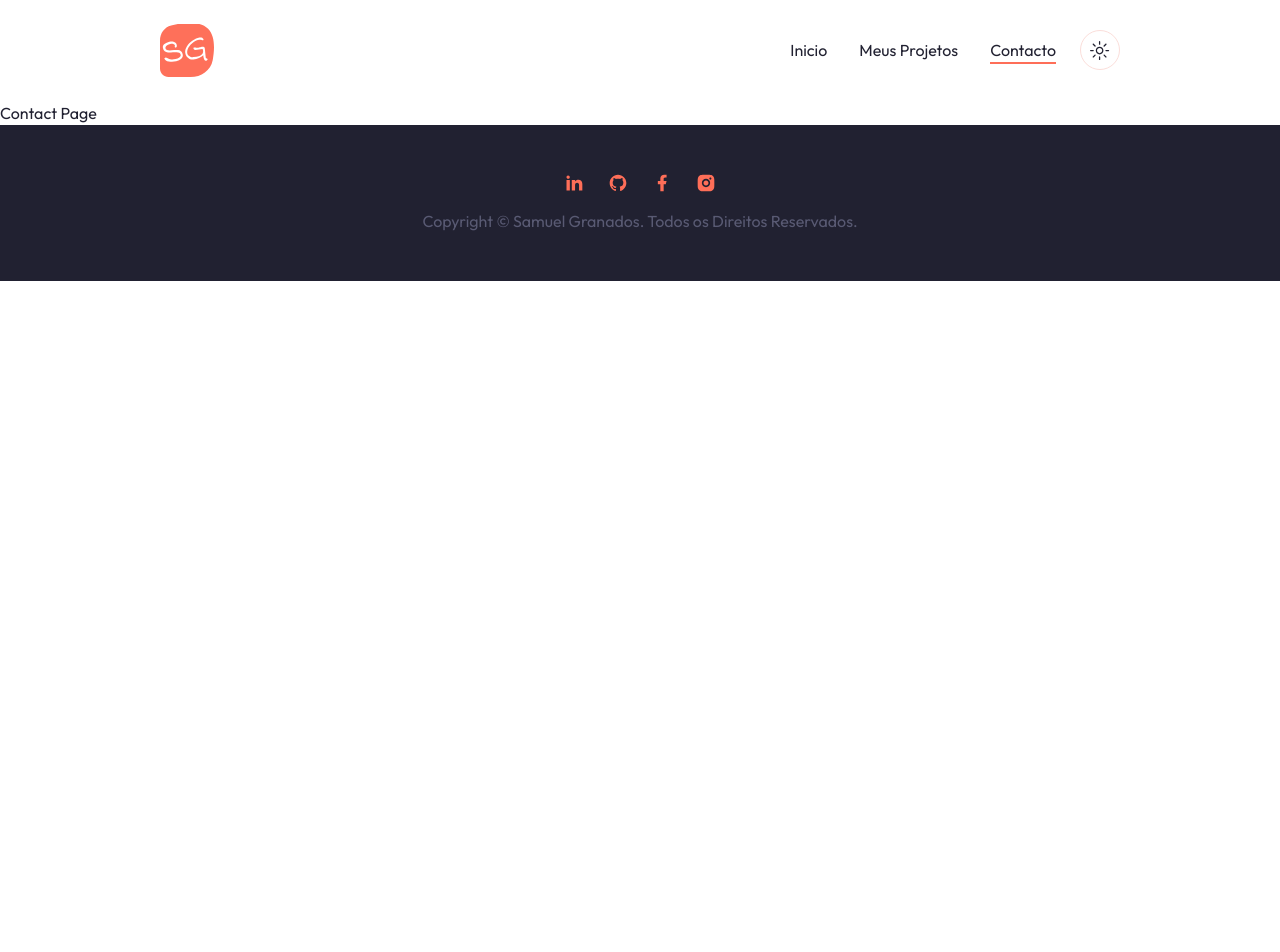
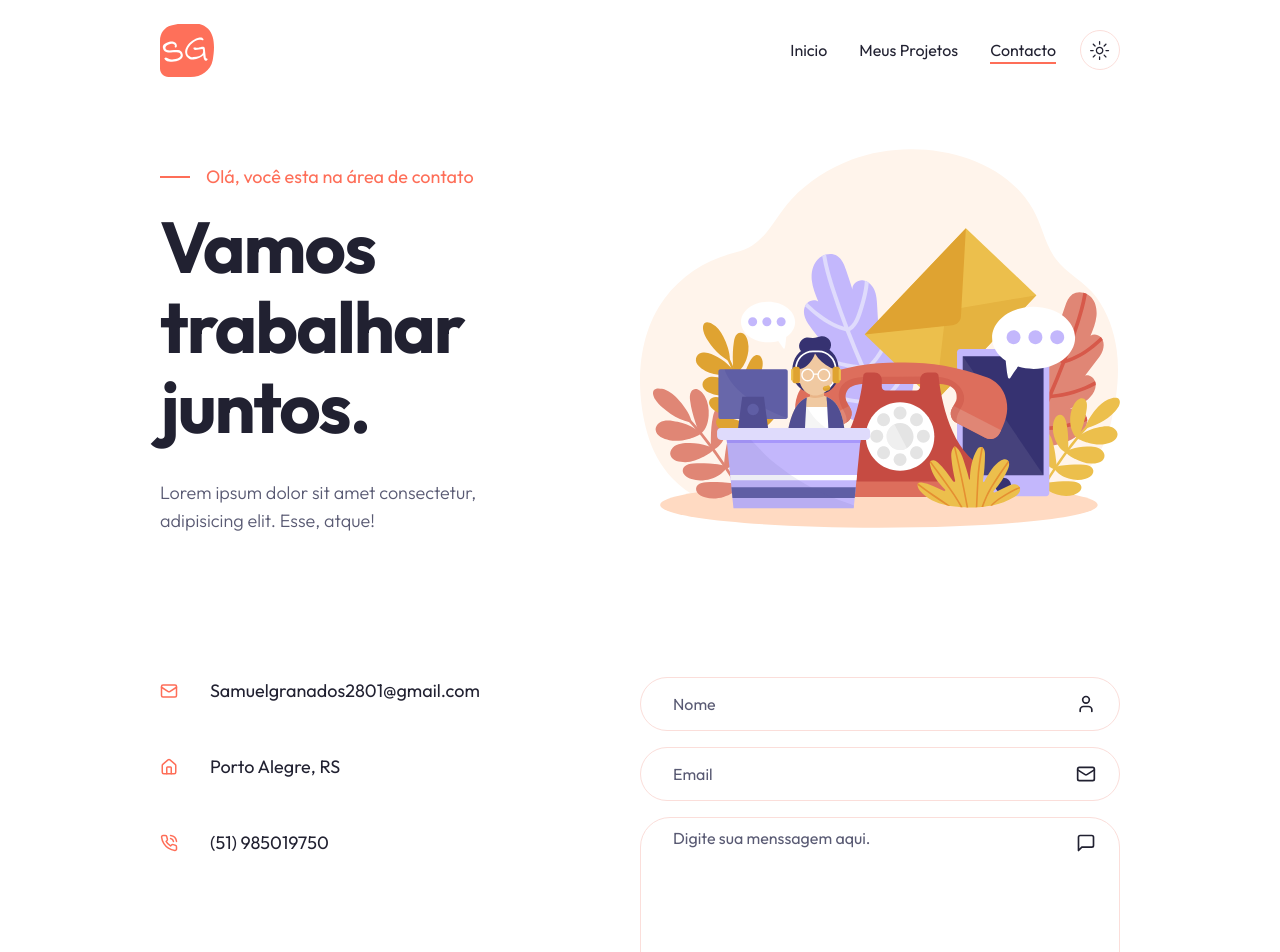
Before and after one commit to SamuelGranados/samuel-granados, a Next.js app: page /contact in a window 1280 px wide. Shown: the top 952 px of the page. Before the commit the page ends 800 px from the top, so only its background shows below. Built offline with nearby package versions, Linux system fonts and the light colour scheme.

Commit message:
page contact finalizado

```diff
--- a/app/contact/page.jsx
+++ b/app/contact/page.jsx
@@ -1,6 +1,50 @@
+import { MailIcon, HomeIcon, PhoneCall } from 'lucide-react';
+
+// components
+import  Form  from '@/components/Form';
+
 const Contact = () => {
     return (
-        <div>Contact Page</div>
+        <section>
+            <div className="container mx-auto">
+                {/* text & illustration */}
+                <div className='grid xl:grid-cols-2 pt-12 xl:h-[480px] mb-6 xl:mb-24'>
+                    {/* text */}
+                    <div className='flex flex-col justify-center'>
+                        <div className='flex items-center gap-x-4 text-primary text-lg mb-4'>
+                            <span className='w-[30px] h-[2px] bg-primary'></span>
+                            Olá, você esta na área de contato
+                        </div>
+                        <h1 className='h1 max-w-md mb-8'>Vamos trabalhar juntos.</h1>
+                        <p className='subtitle max-w-[400px]'>Lorem ipsum dolor sit amet consectetur, adipisicing elit. Esse, atque!</p>
+                    </div>
+                    {/* illustration */}
+                    <div className='hidden xl:flex w-full bg-contact_illustration_light dark:bg-contact_illustration_dark bg-contain bg-top bg-no-repeat'></div>
+                </div>
+                {/* info text & form */}
+                <div className='grid xl:grid-cols-2 mb-24 xl:mb-32'>
+                    {/* info text */}
+                    <div className='flex flex-col gap-y-4 xl:gap-y-12 mb-12 xl:mb-24 text-base xl:text-lg'>
+                    {/* email */}
+                    <div className='flex items-center gap-x-8'>
+                        <MailIcon size={18} className='text-primary' />
+                        <div>Samuelgranados2801@gmail.com</div>
+                    </div>
+                    {/* addres */}
+                    <div className='flex items-center gap-x-8'>
+                        <HomeIcon size={18} className='text-primary' />
+                        <div>Porto Alegre, RS</div>
+                    </div>
+                    {/* phone */}
+                    <div className='flex items-center gap-x-8'>
+                        <PhoneCall size={18} className='text-primary' />
+                        <div>(51) 985019750</div>
+                    </div>
+                    </div>
+                    <Form />
+                </div>
+            </div>
+        </section>
     );
 };
 
--- a/app/projects/page.jsx
+++ b/app/projects/page.jsx
@@ -90,16 +90,16 @@
 ];
 
 const uniqueCategories = [
-    'todos os Projetos',
+    'projetos',
     ...new Set(projectData.map((item) => item.category)),
 ];
 
 const Projects = () => {
     const [categories, setCategories] = useState(uniqueCategories);
-    const [category, setCategory] = useState('todos os projetos');
+    const [category, setCategory] = useState('projetos');
 
     const filteredProjects = projectData.filter(project => {
-        return category === 'todos os projetos' ? project : project.category === category;
+        return category === 'projetos' ? project : project.category === category;
     });
 
 
--- /dev/null
+++ b/components/Form.jsx
@@ -0,0 +1,34 @@
+'use client';
+
+import { Button } from "./ui/button";
+import { Input } from "./ui/input";
+import { Textarea } from "./ui/textarea";
+import{ User, MailIcon, ArrowRightIcon, MessageSquare } from 'lucide-react';
+
+
+const Form = () => {
+    return (
+        <form className="flex flex-col gap-y-4">
+            {/* input */}
+            <div className="relative flex items-center">
+                <Input type='name' id='name' placeholder='Nome' />
+                <User className="absolute right-6" size={20} />
+            </div>
+            {/* email */}
+            <div className="relative flex items-center">
+                <Input type='email' id='email' placeholder='Email' />
+                <MailIcon className="absolute right-6" size={20} />
+            </div>
+            {/* textarea */}
+            <div className="relative flex items-center">
+                <Textarea placeholder='Digite sua menssagem aqui.' />
+                <MessageSquare className="absolute top-4 right-6" size={20} />
+            </div>
+            <Button className='flex items-center max-w-[166px]'>Vamos Conversar
+            <ArrowRightIcon size={20} />
+            </Button>
+        </form>
+    );
+};
+
+export default Form;
--- a/components/ui/input.jsx
+++ b/components/ui/input.jsx
@@ -7,7 +7,7 @@
     (<input
       type={type}
       className={cn(
-        "flex h-10 w-full rounded-md border border-input bg-background px-3 py-2 text-sm ring-offset-background file:border-0 file:bg-transparent file:text-sm file:font-medium placeholder:text-muted-foreground focus-visible:outline-none focus-visible:ring-2 focus-visible:ring-ring focus-visible:ring-offset-2 disabled:cursor-not-allowed disabled:opacity-50",
+        "flex h-[54px] w-full rounded-full border border-input bg-background px-8 py-2 text-base ring-offset-background file:border-0 file:bg-transparent file:text-sm file:font-medium placeholder:text-muted-foreground focus-visible:outline-none focus-visible:ring-2 focus-visible:ring-ring focus-visible:ring-offset-2 disabled:cursor-not-allowed disabled:opacity-50",
         className
       )}
       ref={ref}
--- a/components/ui/textarea.jsx
+++ b/components/ui/textarea.jsx
@@ -6,7 +6,7 @@
   return (
     (<textarea
       className={cn(
-        "flex min-h-[80px] w-full rounded-md border border-input bg-background px-3 py-2 text-sm ring-offset-background placeholder:text-muted-foreground focus-visible:outline-none focus-visible:ring-2 focus-visible:ring-ring focus-visible:ring-offset-2 disabled:cursor-not-allowed disabled:opacity-50",
+        "flex min-h-[180px] w-full rounded-[30px] border border-input bg-background px-8 py-2 text-base ring-offset-background placeholder:text-muted-foreground focus-visible:outline-none focus-visible:ring-2 focus-visible:ring-ring focus-visible:ring-offset-2 disabled:cursor-not-allowed disabled:opacity-50",
         className
       )}
       ref={ref}
--- a/tailwind.config.js
+++ b/tailwind.config.js
@@ -91,6 +91,8 @@
         dots_dark: 'url(/dots-dark.svg)',
         work_project_bg_light: 'url(/work/project-bg-light.png)',
         work_project_bg_dark: 'url(/work/project-bg-dark.png)',
+        contact_illustration_light: 'url(/contact/illustration-light.svg)',
+        contact_illustration_dark: 'url(/contact/illustration-dark.svg)',
       },
     },
   },
```
